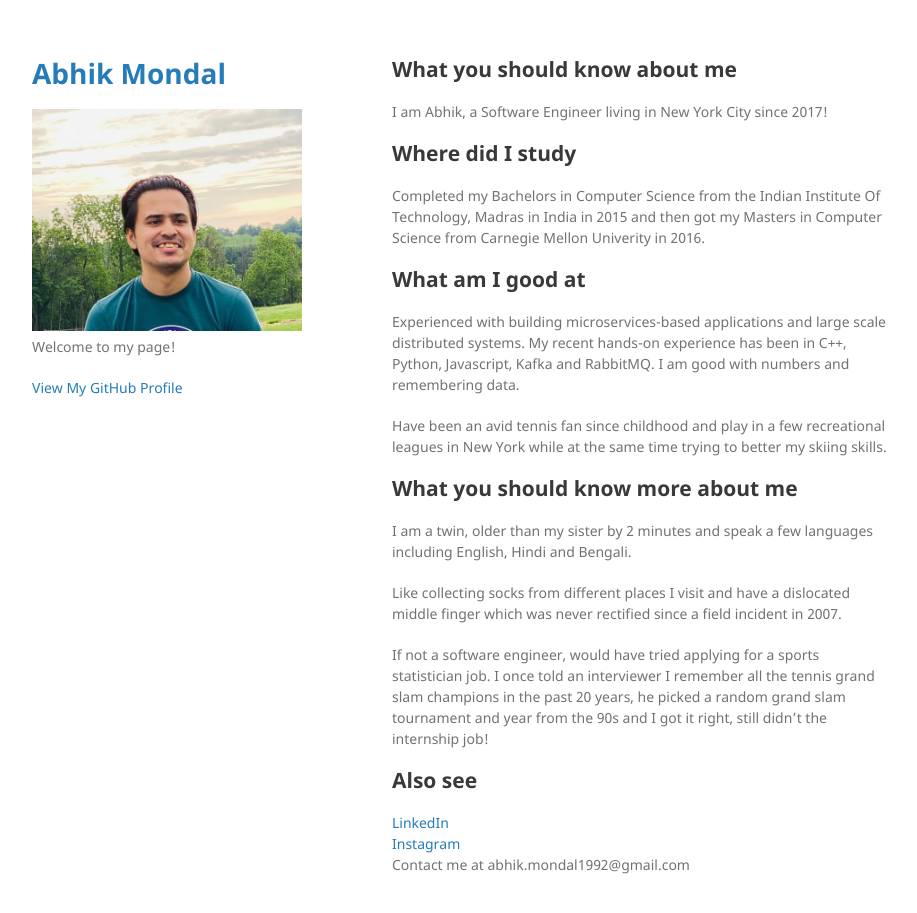
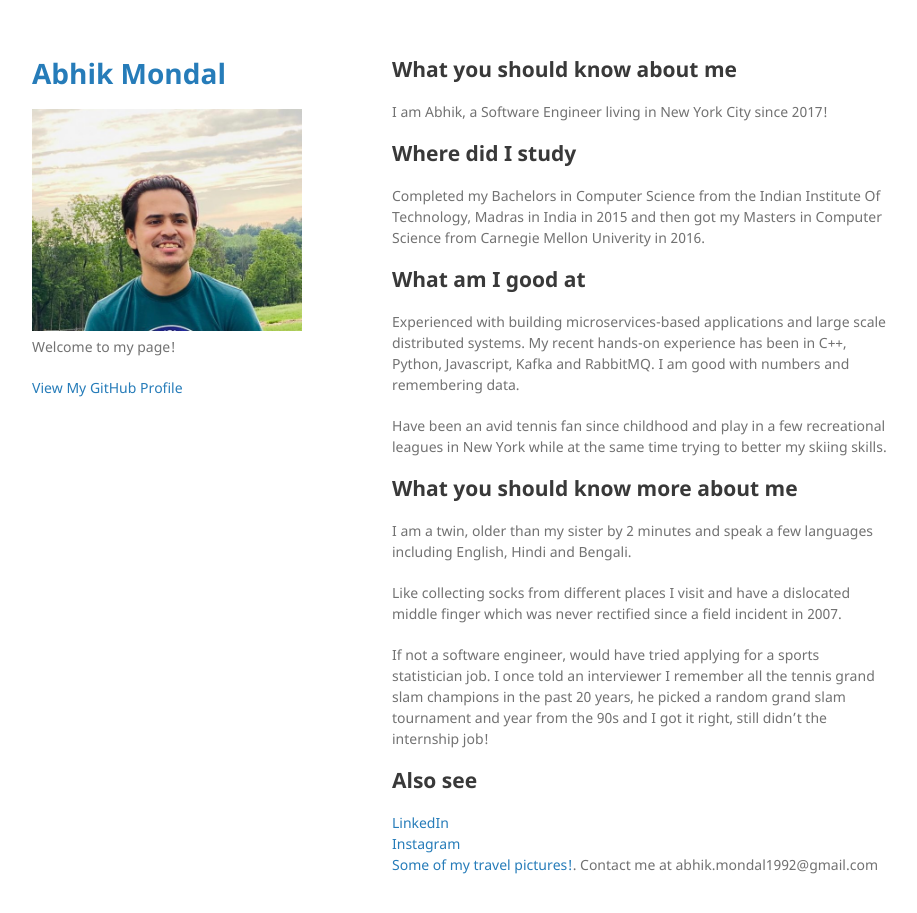
Before and after one commit to abhik92/abhik92.github.io, a Jekyll site: the page built from index.md, in a window 1280 px wide and 945 px high. Shown: the top 913 px of the window, without its empty margins (178-1095 px from the left). Built offline with Jekyll 4.4.1, drawn with Linux system fonts in a browser that asks for light colours; our own code applies the rules of GitHub Pages for plain Markdown files.

Commit message:
Update index.md

```diff
--- a/index.md
+++ b/index.md
@@ -27,6 +27,7 @@ If not a software engineer, would have tried applying for a sports statistician
 
 [LinkedIn](http://www.linkedin.com/in/abhik-mondal)\
 [Instagram](http://www.instagram.com/a6h1k92/)\
+[Some of my travel pictures!](./another-page.html).
 Contact me at abhik.mondal1992@gmail.com
 
 <!---
```
